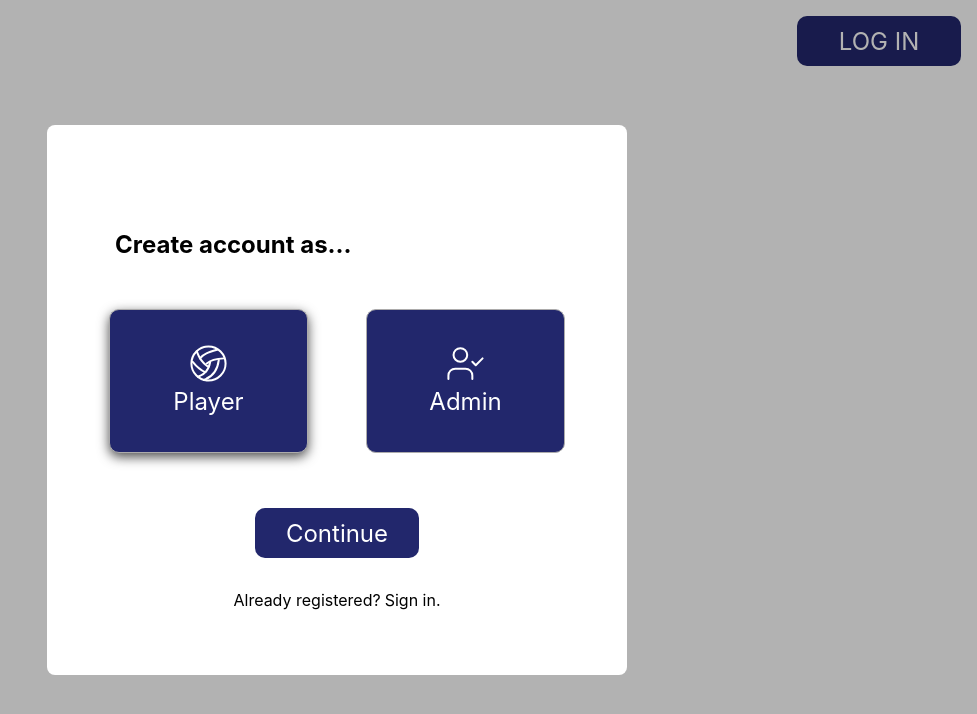
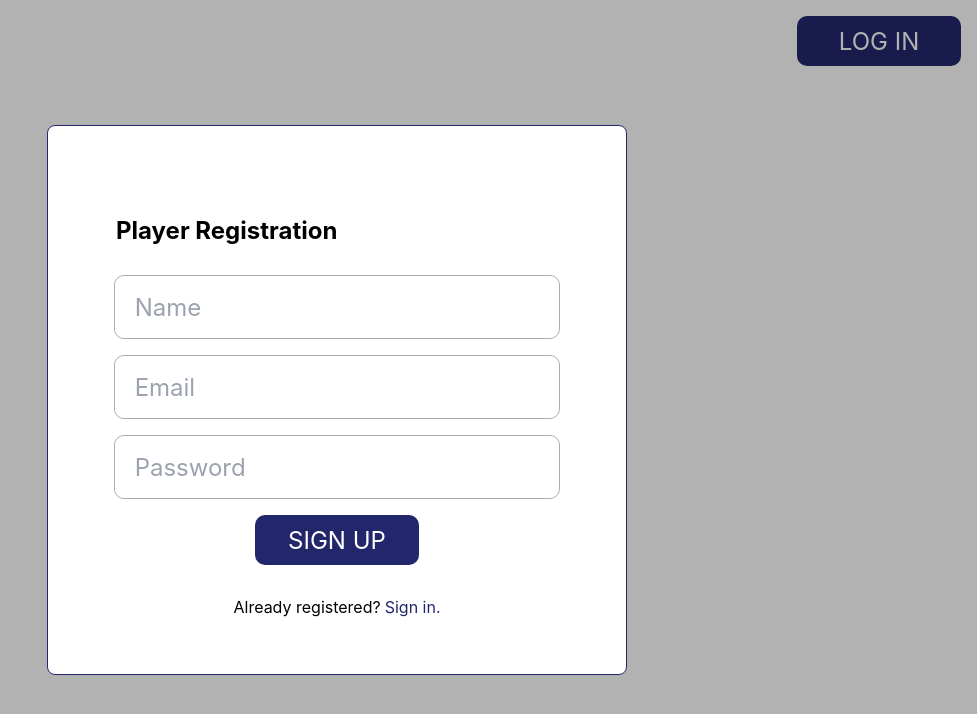
Before and after one commit to ubccsss/UBC-Volleyball-Club-Website, a Next.js app: page /signup in a window 1280 px wide. Both pictures are taken after a click on the button "Continue". Shown: the top 714 px of the page, without its empty margins (303-1280 px from the left). Built offline with nearby package versions, Linux system fonts and the light colour scheme.

Commit message:
signup modals for account types

```diff
--- a/src/components/signup-modal.tsx
+++ b/src/components/signup-modal.tsx
@@ -6,9 +6,27 @@ import styles from "@/src/styles/modal.module.css";
 interface SignupModalProps {
 }
 
+
+const inputStyles = {
+  width: "444.757px",
+  height: "62px",
+  color: "black",
+  paddingLeft: "20px",
+  paddingRight: "20px",
+  fontSize: "24px",
+  fontFamily: "Inter, sans-serif",
+  borderRadius: "10px",
+
+}
+
 const SignupModal: React.FC<SignupModalProps> = () => {
 
   const [selectedAccount, setSelectedAccount] = useState('player');
+  const [showSelectAccountType, setShowSelectAccountType] = useState(true);
+  const [showPlayerContent, setShowPlayerContent] = useState(false);
+  const [showAdminContent, setShowAdminContent] = useState(false);
+  const [showAdminConfirmation, setShowAdminConfirmation] = useState(false);
+
 
   const handleAccountSelect = (accountType: any) => {
     if (selectedAccount === accountType) {
@@ -26,20 +44,48 @@ const SignupModal: React.FC<SignupModalProps> = () => {
     }
   };
 
-  const handleSubmit = (event: React.FormEvent<HTMLFormElement>) => {
+  const handleAccountType = (event: React.FormEvent<HTMLFormElement>) => {
     event.preventDefault();
-    console.log(selectedAccount);
+    if (selectedAccount === 'player') {
+      setShowSelectAccountType(false)
+      setShowPlayerContent(true);
+      setShowAdminContent(false);
+
+    } else if (selectedAccount === 'admin') {
+      setShowSelectAccountType(false)
+
+      setShowPlayerContent(false);
+      setShowAdminContent(true);
+    }
+  };
+
+  const handleAdminSignup =  (event: React.FormEvent<HTMLFormElement>) => {
+    event.preventDefault();
 
     // TODO
+    // check passwords match
+    // sends email
+
+    setShowAdminContent(false)
+    setShowAdminConfirmation(true)
+  };
+
+  const handlePlayerSignup =  (event: React.FormEvent<HTMLFormElement>) => {
+    event.preventDefault();
+
+    // TODO
+    // need more info
   };
 
   return (
       <div className={styles.modalBackdrop} onClick={handleBackdropClick}>
         <div className={styles.modalContent}>
-          <h1 className={styles.loginTitle}>Create account as...</h1>
-          <form className={styles.formContainer} onSubmit={handleSubmit}>
+          {showSelectAccountType &&
+          (<div>
+            <h1 className={styles.loginTitle}>Create account as...</h1>
+          <form className={styles.formContainer} onSubmit={handleAccountType}>
             <div className={styles.accountTypeContainer}>
-              <button className={`${styles.accountType}
+              <button type="button" className={`${styles.accountType}
                                   ${selectedAccount === 'player' ? styles.selected : ''}`}
                       onClick={() => handleAccountSelect('player')}
               >
@@ -57,7 +103,7 @@ const SignupModal: React.FC<SignupModalProps> = () => {
                   <h1 className={styles.textBasic}> Player </h1>
                 </div>
               </button>
-              <button className={`${styles.accountType}
+              <button type="button" className={`${styles.accountType}
                                   ${selectedAccount === 'admin' ? styles.selected : ''}`}
                       onClick={() => handleAccountSelect('admin')}
               >
@@ -71,12 +117,83 @@ const SignupModal: React.FC<SignupModalProps> = () => {
                 </div>
               </button>
             </div>
-            <button className={styles.buttonBasic}>Continue</button>
-          </form>
+            <button type="submit" className={styles.buttonBasic}>Continue</button>
+          </form> </div>)}
+
+          {showAdminContent && (
+          <div>
+            <h1 className={styles.loginTitle}>Create your admin account</h1>
+              <form onSubmit={handleAdminSignup} className={styles.formContainer}>
+                <div className={styles.formGroup}>
+                  <input style={inputStyles} type="text" id="email" name="email" placeholder="Email"/>
+                </div>
+                <div>
+                    <div className={styles.formGroup}>
+                        <input style={inputStyles} type="password" id="password" name="password" placeholder="Password" />
+                    </div>
+                </div>
+                <div>
+                    <div className={styles.formGroup}>
+                        <input style={inputStyles} type="password" id="confirmpass" name="confirmpass" placeholder="Confirm Password" />
+                    </div>
+                </div>
+
+                <button className={styles.buttonBasic}>
+                    SIGN UP
+                </button>
+              </form>
+          </div>
+          )}
+
+          {showPlayerContent && (
+            <div>
+            <h1 className={styles.loginTitle}>Player Registration</h1>
+              <form onSubmit={handlePlayerSignup} className={styles.formContainer}>
+                <div className={styles.formGroup}>
+                  <input style={inputStyles} type="text" id="name" name="name" placeholder="Name"/>
+                </div>
+                <div>
+                    <div className={styles.formGroup}>
+                        <input style={inputStyles} type="text" id="email" name="email" placeholder="Email" />
+                    </div>
+                </div>
+                <div>
+                    <div className={styles.formGroup}>
+                        <input style={inputStyles} type="password" id="password" name="password" placeholder="Password" />
+                    </div>
+                </div>
+
+                <button className={styles.buttonBasic}>
+                    SIGN UP
+                </button>
+              </form>
+          </div>
+          )}
+
+          {showAdminConfirmation && (
+          <div className={styles.confirmContainer}>
+            <h1 className={styles.confirmTitle}>Thank you!</h1>
+            <h2 className={styles.confirmText}>Your registration has been submitted and is currently being verified.
+              We will contact you shortly.
+            </h2>
+            <div className={styles.homeContainer}>
+              <a href="/">
+                <button className={styles.buttonBasic}>
+                    Home
+                </button>
+              </a>
+            </div>
+
+          </div>
+          )}
+
+          {!showAdminConfirmation && (
           <div className={styles.signupSection}>
             <h1 className={styles.signUpText}> Already registered?</h1>
             <a className={styles.signUpLink} href="/login"> Sign in.</a>
           </div>
+          )}
+
         </div>
       </div>
 
--- a/src/styles/modal.module.css
+++ b/src/styles/modal.module.css
@@ -16,6 +16,8 @@
     border-radius: 8px;
     width: 580px;
     height: 550px;
+    border-color: #22276C;
+    border-width: 1px;
 }
 
 .loginTitle {
@@ -26,7 +28,7 @@
     font-weight: 700;
     line-height: normal;
     padding-left: 48px;
-    margin-top: 85px;
+    margin-top: 70px;
     margin-bottom: 30px;
 }
 
@@ -95,7 +97,7 @@
     padding-left: 2px;
 }
 .signUpLink {
-    color: black;
+    color: #22276C;
     font-family: 'Inter', sans-serif;
     font-size: 16px;
     margin-top: 30px;
@@ -147,3 +149,35 @@
     font-size: 24px;
     font-family: 'Inter', sans-serif;
 }
+
+
+
+.confirmContainer {
+    display: flex;
+    flex-direction: column;
+    align-items: center;
+    text-align: center;
+  }
+
+.confirmTitle {
+    margin-top: 96px;
+    color: #22276C;
+    text-align: center;
+    font-family: 'Inter', sans-serif;
+    font-size: 36px;
+    font-weight: 700;
+}
+
+.confirmText {
+    margin-top: 20px;
+    margin-bottom: 80px;
+    color: #000;
+    text-align: center;
+    font-family: 'Inter', sans-serif;
+    font-size: 24px;
+}
+
+.homeContainer {
+    justify-content: center;
+    align-items: center;
+}
```
Also changed, not shown: src/styles/header.module.css (indentation only).
